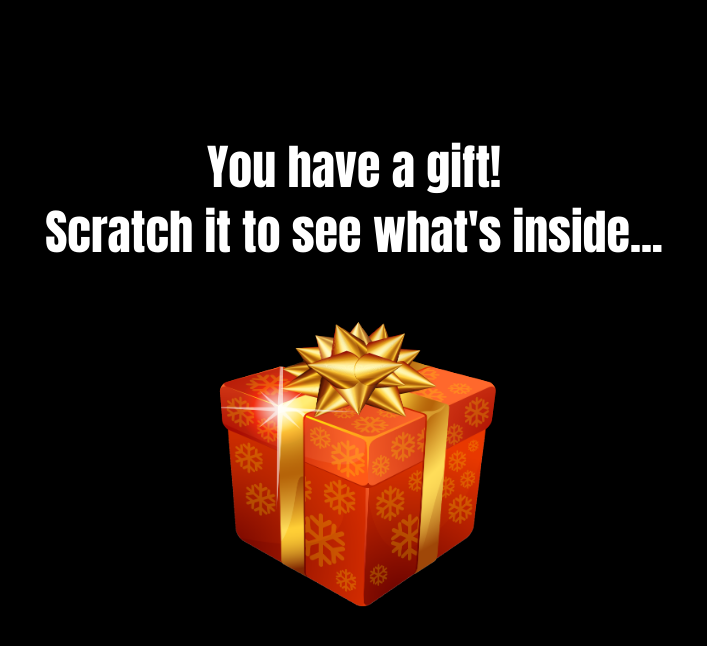
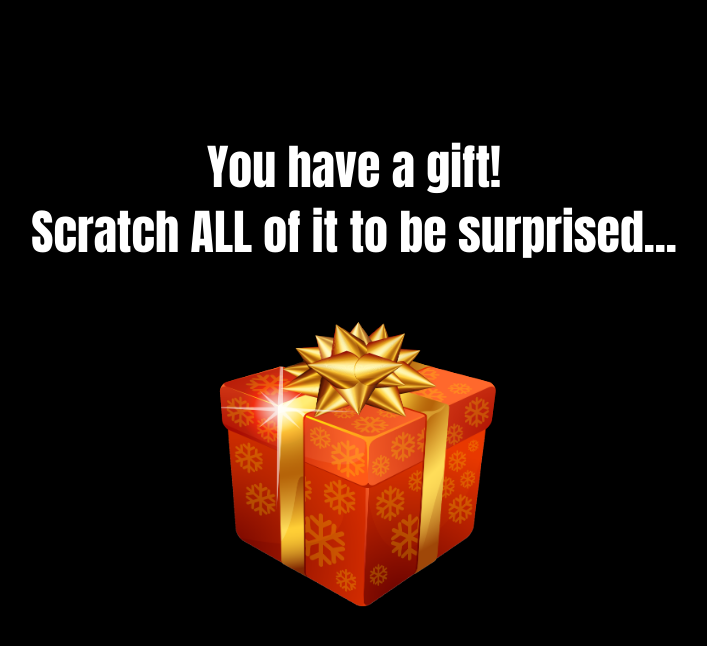
Before and after one commit to QuantGeekDev/abusrd-xmas-component, a React (Vite) app: page / in a window 1280 px wide. Shown: the top 646 px of the page, without its empty margins (286-993 px from the left). Built offline with nearby package versions, Linux system fonts and the light colour scheme.

Commit message:
Add notifications flag to avoid spaming toasts

```diff
--- a/src/components/App/App.tsx
+++ b/src/components/App/App.tsx
@@ -7,7 +7,7 @@ const App = () =>{
   return <AppStyled className="app">
   <ToastContainer/>
   <span className="app__tag">You have a gift! </span>
-  <span className="app__tag">Scratch it to see what's inside... </span>
+  <span className="app__tag">Scratch ALL of it to be surprised... </span>
     <Gift/>
   </AppStyled>
 }
--- a/src/components/GiftComponent/Gift.tsx
+++ b/src/components/GiftComponent/Gift.tsx
@@ -13,6 +13,8 @@ const Gift = (): React.ReactElement => {
   const [isScratching, setIsScratching] = useState(false);
   const [scratchedArea, setScratchedArea] = useState(0);
   const [firstNotification, setFirstNotification] = useState(0);
+    const [secondNotification, setsecondNotification] = useState(0);
+
   const [isCanvasLoaded, setIsCanvasLoaded] = useState(false);
 
 
@@ -116,12 +118,13 @@ const Gift = (): React.ReactElement => {
           toast.warn("You're almost there. Keep scratching")
 
     }
-    if (totalArea && (scratchedArea / totalArea) >= percentageScratchedThreshold) {
+    if (totalArea && (scratchedArea / totalArea) >= percentageScratchedThreshold && !secondNotification) {
       canvasReference.current!.style.display = 'none';
+      setsecondNotification(1)
       toast.success("Nice! Now click the blowfish. Nothing should happen...")
 
     }
-  }, [scratchedArea, firstNotification]);
+  }, [scratchedArea, secondNotification, firstNotification]);
 
   return (
     <GiftStyled className="gift" >
```
